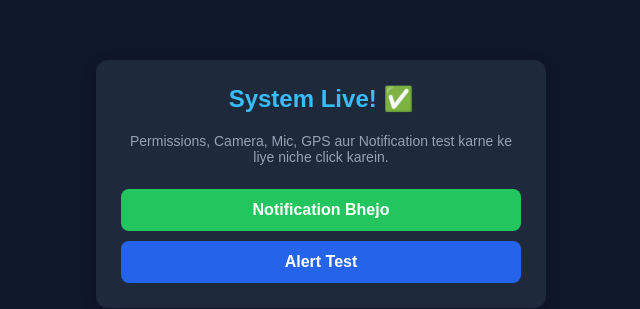
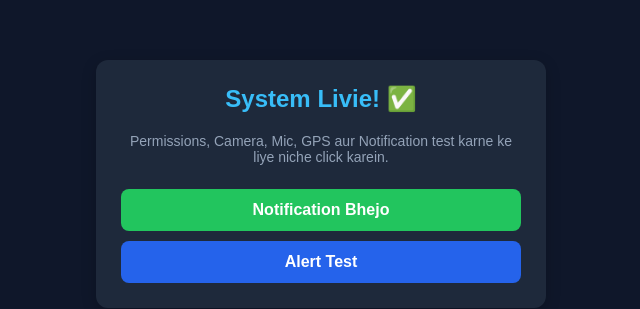
Before and after one commit to tbd92316-collab/Yyygy, a plain HTML site: page index.html in a window 1280 px wide. Shown: the part 216-525 px from the top of the page, 319-959 px from the left. Drawn offline with Linux system fonts and the light colour scheme.

```diff
--- a/index.html
+++ b/index.html
@@ -50,7 +50,7 @@
 <body>
 
     <div class="container">
-        <h2>System Live! ✅</h2>
+        <h2>System Livie! ✅</h2>
         <p>Permissions, Camera, Mic, GPS aur Notification test karne ke liye niche click karein.</p>
 
         <button class="btn btn-notify" onclick="sendTestNotification()">Notification Bhejo</button>
```
